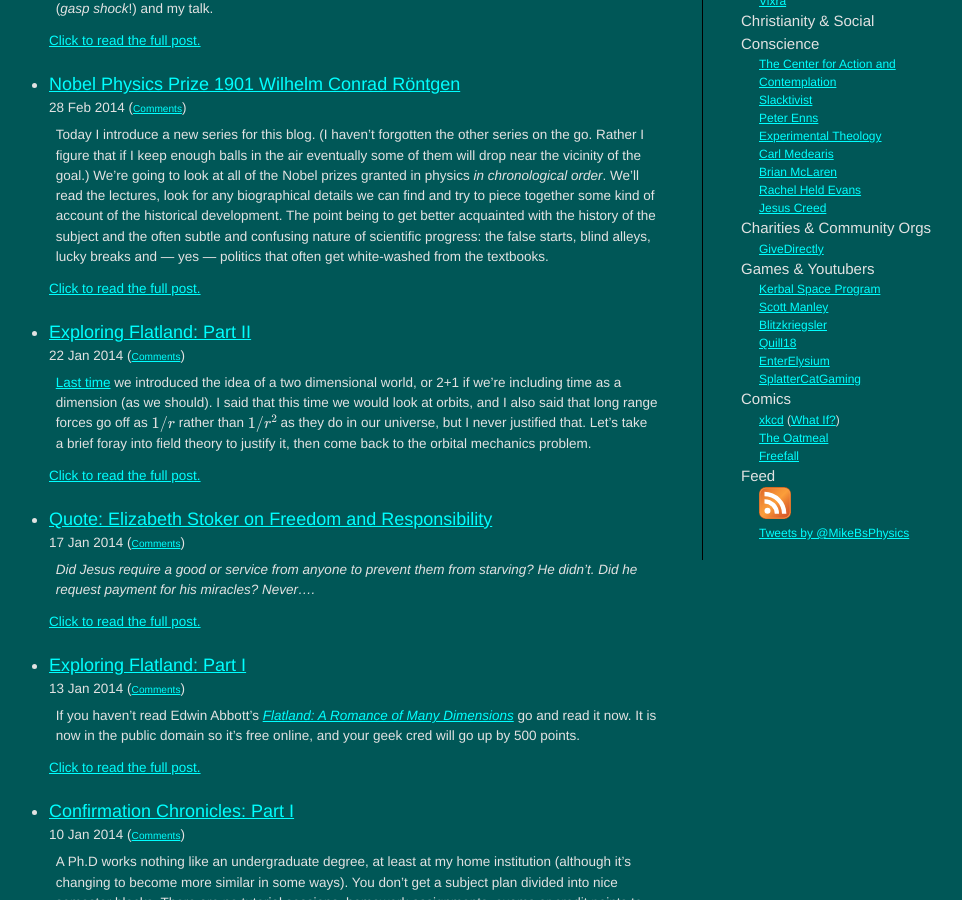
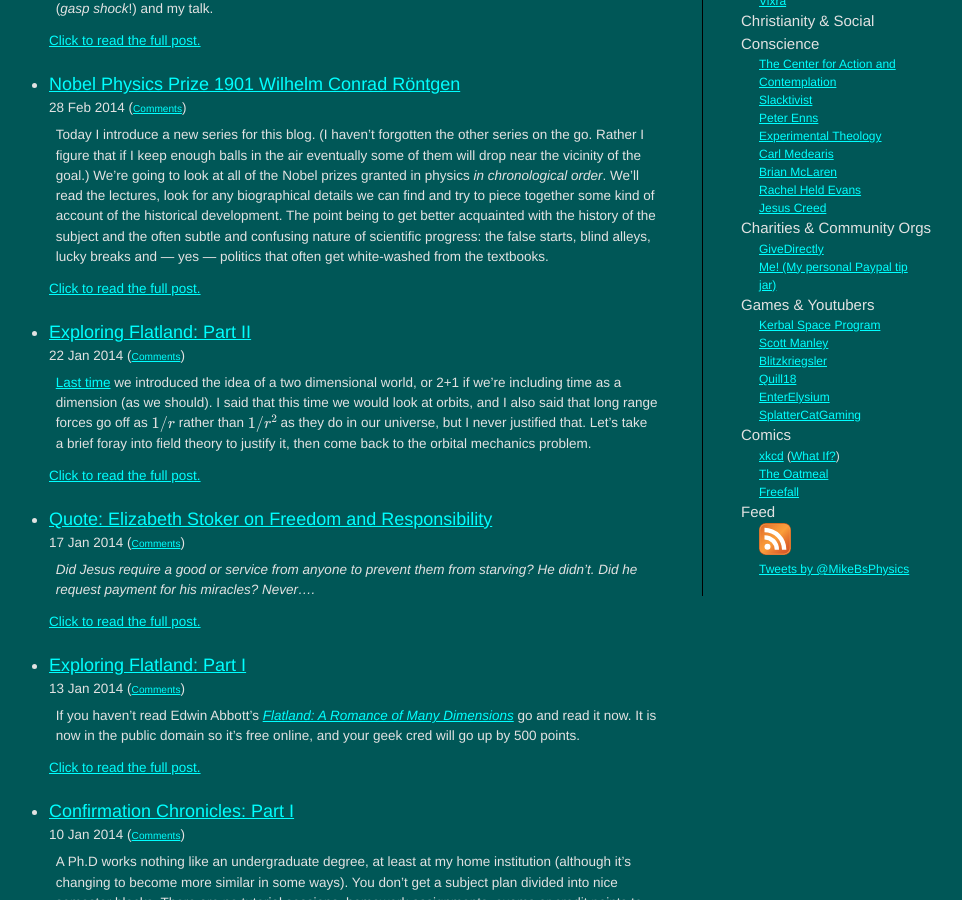
Before and after one commit to gazebodude/gazebodude.github.com, a Jekyll site: the page built from index.html, in a window 1280 px wide and 900 px high, scrolled down 635 px. Shown: the whole window, without its empty margins (18-980 px from the left). Built offline with Jekyll 4.4.1, drawn with Linux system fonts in a browser that asks for light colours; nearby versions of some CDN libraries; formulas are drawn with MathJax 3; comment, search, counter and statistics services are not loaded.

Commit message:
Paypal.me link in sidebar

```diff
--- a/_layouts/default.html
+++ b/_layouts/default.html
@@ -81,6 +81,7 @@
         <li>Charities &amp; Community Orgs</li>
         <ul>
             <li><a href="http://givedirectly.org/">GiveDirectly</a></li>
+            <li><a href="http://paypal.me/MBrown508">Me! (My personal Paypal tip jar)</a></li>
         </ul>
         <li>Games &amp; Youtubers</li>
         <ul>
```
